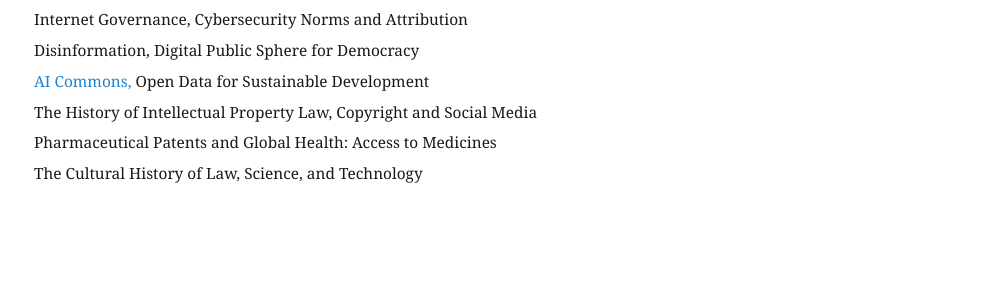
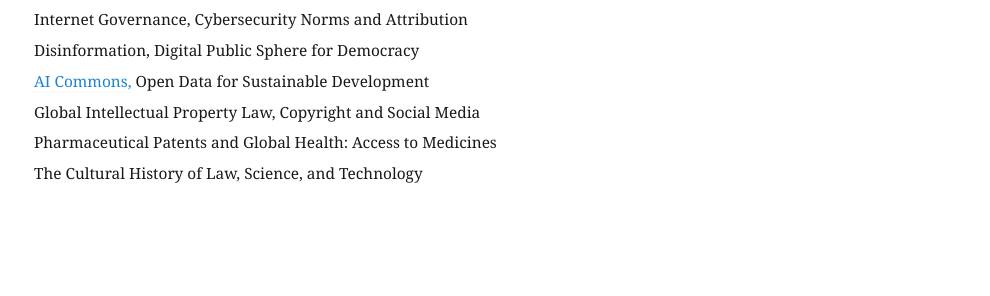
Before and after one commit to eunchangchoi/eunchangchoi.github.io, a Jekyll site: the page built from index.md, in a window 1280 px wide and 900 px high, scrolled down 2468 px. Shown: the part 472-768 px from the top of the window, without its empty margins (66-1056 px from the left). Built offline with Jekyll 4.4.1, drawn with Linux system fonts in a browser that asks for light colours.

Commit message:
Update index.md

```diff
--- a/index.md
+++ b/index.md
@@ -54,7 +54,7 @@ Acclaims of<i> the Archaeology of Disinformation </i>:<a href="https://www.pdjou
    Internet Governance, Cybersecurity Norms and Attribution <br>
    Disinformation, Digital Public Sphere for Democracy <br>
    <a href="http://news.itu.int/introducing-ai-commons/">AI Commons,</a> Open Data for Sustainable Development <br>
-   The History of Intellectual Property Law, Copyright and Social Media<br>
+   Global Intellectual Property Law, Copyright and Social Media<br>
    Pharmaceutical Patents and Global Health: Access to Medicines <br>
    The Cultural History of Law, Science, and Technology <br>
     <br>
```
